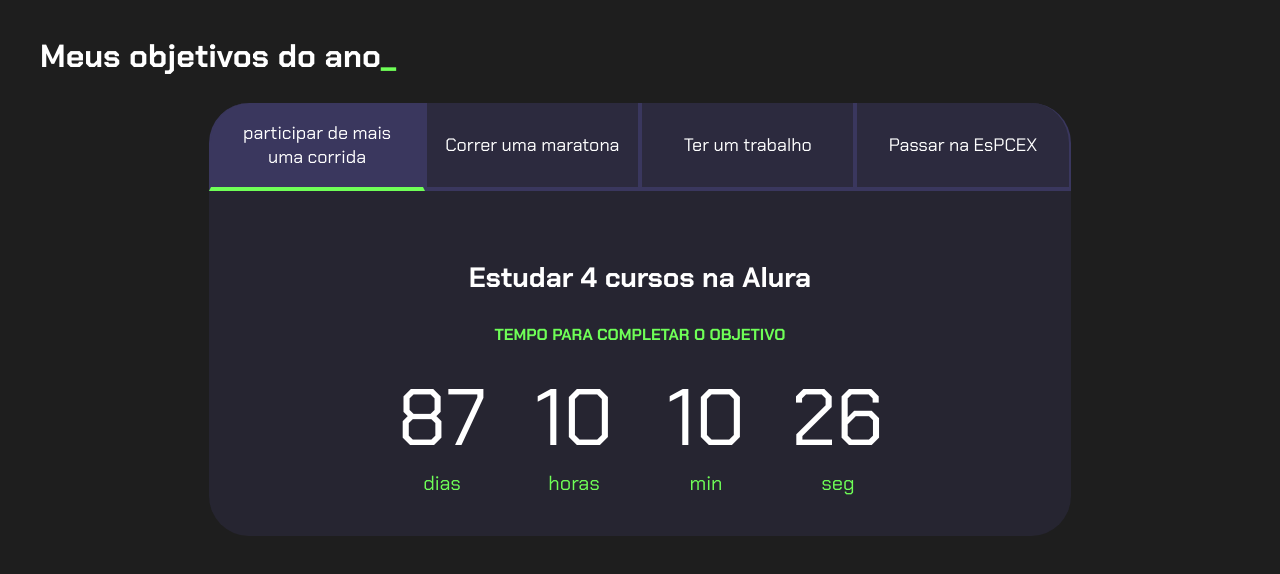
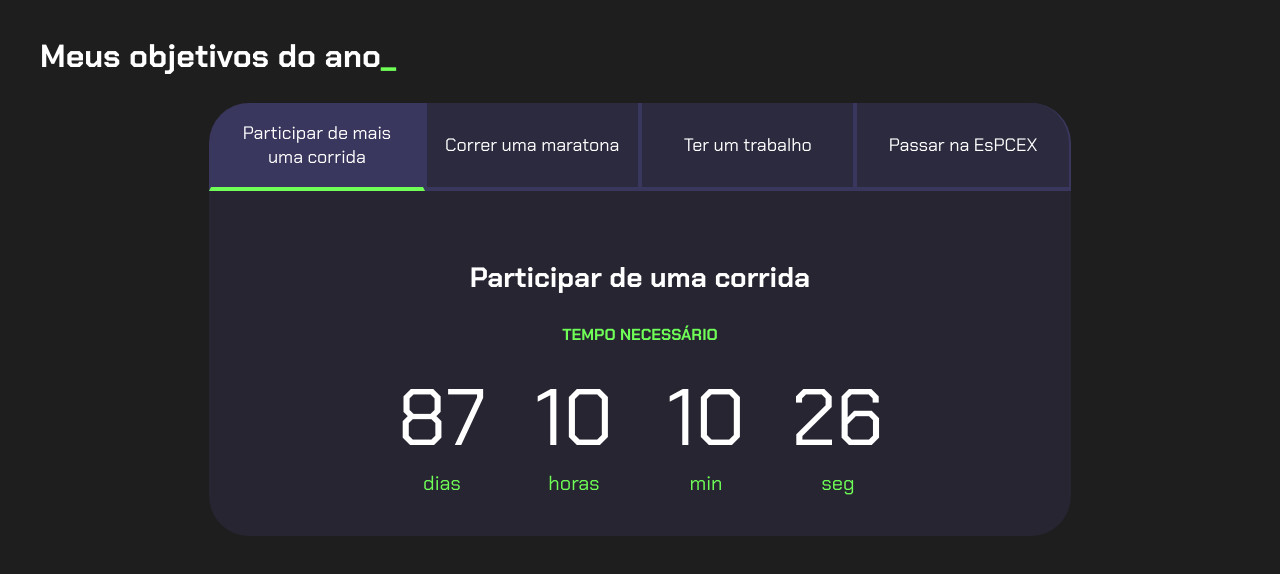
Before and after one commit to tavin7xis/projeto-de-vida, a plain HTML site: page index.html in a window 1280 px wide. Drawn offline with Linux system fonts and the light colour scheme.

Commit message:
uhfdhvufhvuhf

```diff
--- a/index.html
+++ b/index.html
@@ -13,15 +13,15 @@
         <h2 class="titulo-principal">Meus objetivos do ano<span>_</span></h2>
         <div class="conteudo">
             <div class="botoes">
-                <button class="botao ativo">participar de mais uma corrida</button>
+                <button class="botao ativo">Participar de mais uma corrida</button>
                 <button class="botao">Correr uma maratona</button>
                 <button class="botao">Ter um trabalho</button>
                 <button class="botao">Passar na EsPCEX</button>
             </div>
             <div class="abas-textos">
                 <div class="aba-conteudo ativo">
-                    <h3 class="aba-conteudo-titulo-principal">Estudar 4 cursos na Alura</h3>
-                    <h4 class="aba-conteudo-titulo-secundario">Tempo para completar o objetivo</h4>
+                    <h3 class="aba-conteudo-titulo-principal">Participar de uma corrida</h3>
+                    <h4 class="aba-conteudo-titulo-secundario">Tempo necessário</h4>
                     <div class="contador">
                         <div class="contador-digito">
                             <p class="contador-digito-numero" id="dias0"></p>
@@ -42,8 +42,8 @@
                     </div>
                 </div>
                 <div class="aba-conteudo">
-                    <h3 class="aba-conteudo-titulo-principal">Criar 5 projetos em Javascript</h3>
-                    <h4 class="aba-conteudo-titulo-secundario">Tempo para completar o objetivo</h4>
+                    <h3 class="aba-conteudo-titulo-principal">Correr uma maratona</h3>
+                    <h4 class="aba-conteudo-titulo-secundario">Tempo necessário</h4>
                     <div class="contador">
                         <div class="contador-digito">
                             <p class="contador-digito-numero" id="dias1"></p>
@@ -64,8 +64,8 @@
                     </div>
                 </div>
                 <div class="aba-conteudo">
-                    <h3 class="aba-conteudo-titulo-principal">Criar um portfolio com os meus 3 melhores projetos</h3>
-                    <h4 class="aba-conteudo-titulo-secundario">Tempo para completar o objetivo</h4>
+                    <h3 class="aba-conteudo-titulo-principal">Arrumar um emprego</h3>
+                    <h4 class="aba-conteudo-titulo-secundario">Tempo necessário</h4>
                     <div class="contador">
                         <div class="contador-digito">
                             <p class="contador-digito-numero" id="dias2"></p>
@@ -86,8 +86,8 @@
                     </div>
                 </div>
                 <div class="aba-conteudo">
-                    <h3 class="aba-conteudo-titulo-principal">Atualizar meu curriculo com os certificados da Alura</h3>
-                    <h4 class="aba-conteudo-titulo-secundario">Tempo para completar o objetivo</h4>
+                    <h3 class="aba-conteudo-titulo-principal">Passar no concurso da EsPCEX</h3>
+                    <h4 class="aba-conteudo-titulo-secundario">Tempo necessário</h4>
                     <div class="contador">
                         <div class="contador-digito">
                             <p class="contador-digito-numero" id="dias3"></p>
```
